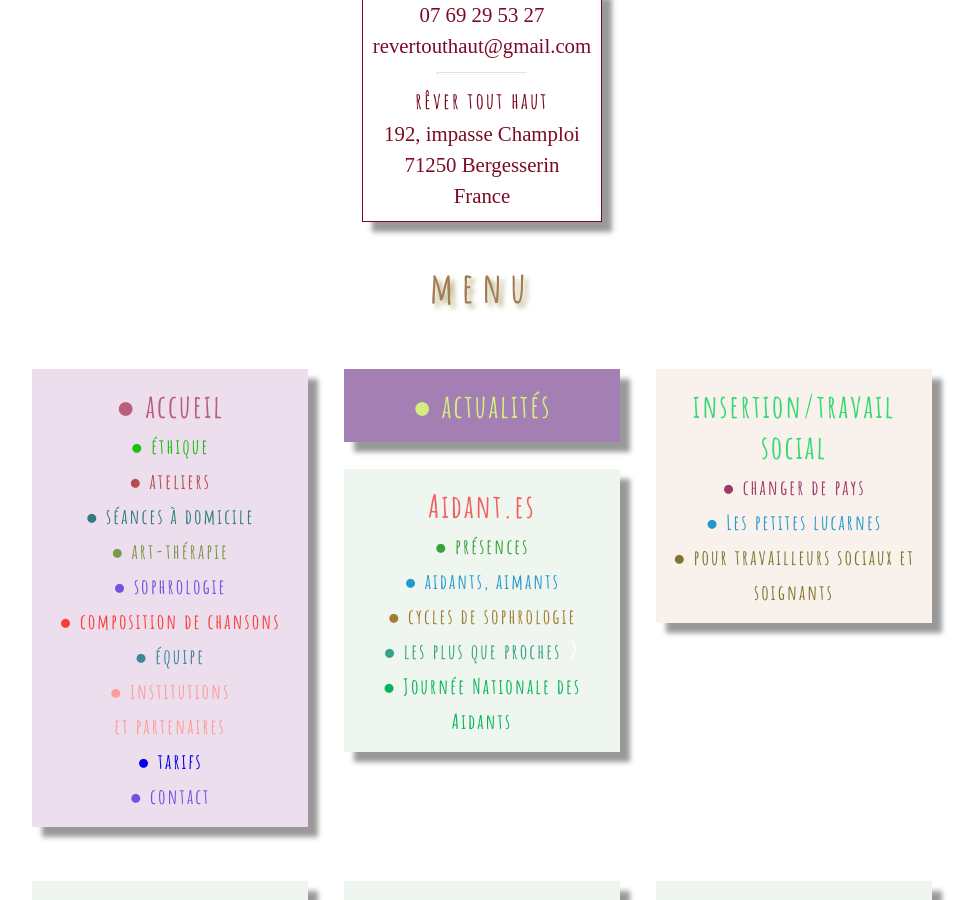
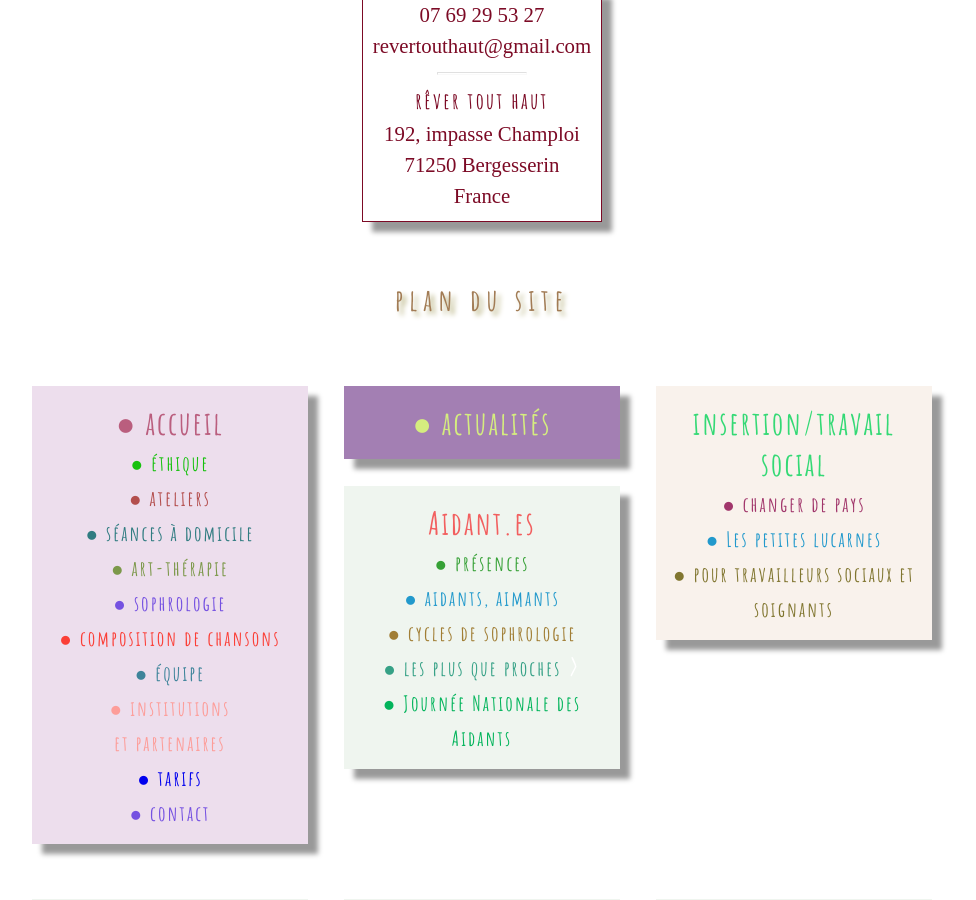
Before and after one commit to leshnik/revertouthaut, a Jekyll site: the page built from index.html, in a window 1280 px wide and 900 px high, scrolled down 2654 px. Shown: the whole window, without its empty margins (158-1134 px from the left). Built offline with Jekyll 4.4.1, drawn with Linux system fonts in a browser that asks for light colours.

Commit message:
change h1 menu to h2 plan du site

```diff
--- a/_includes/NavListCards.html
+++ b/_includes/NavListCards.html
@@ -1,4 +1,4 @@
-<h1>menu</h1>
+<h2>plan du site</h2>
 <div id="siteMap" class="space-around--wrap">
   <div>
     <p
@@ -7,33 +7,33 @@
     >
       <a class="nav-list-heading" style="color: hsl(339.5, 40%, 55%)" href="/"
         >●&nbsp;accueil</a
-      ><br />
-      <a style="color: hsl(116.8, 86.7%, 40.6%)"" href="/ethique">●&nbsp;éthique</a><br />
+      ><br>
+      <a style="color: hsl(116.8, 86.7%, 40.6%)"" href="/ethique">●&nbsp;éthique</a><br>
       <a style="color: hsl(1, 40%, 50%)"
         href="/ateliers"
         >●&nbsp;ateliers</a
-      ><br />
+      ><br>
 
       <a style="color: hsl(183.7, 45.6%, 34.7%)" href="/seances-a-domicile"
         >●&nbsp;séances à domicile</a
-      ><br />
+      ><br>
 
       <a style="color: #7c984a" href="/art-therapie">●&nbsp;art-thérapie</a
-      ><br />
-      <a style="color: #7551e1" href="/sophrologie">●&nbsp;sophrologie</a><br />
+      ><br>
+      <a style="color: #7551e1" href="/sophrologie">●&nbsp;sophrologie</a><br>
 
       <a style="color: hsl(2.4, 96%, 60%)" href="/composition-de-chansons">●&nbsp;composition de chansons</a>
 
-      <a style="color: #3e849a" href="/equipe">●&nbsp;équipe</a><br />
+      <a style="color: #3e849a" href="/equipe">●&nbsp;équipe</a><br>
       <a
         style="color: hsl(2.4, 96.2%, 79.6%)"
         href="/institutions-et-partenaires"
-        >●&nbsp;institutions<br />et partenaires</a
-      ><br />
+        >●&nbsp;institutions<br>et partenaires</a
+      ><br>
 
-      <a style="color: hsl()" href="/nos-tarifs">●&nbsp;tarifs</a><br />
+      <a style="color: hsl()" href="/nos-tarifs">●&nbsp;tarifs</a><br>
 
-      <a style="color: #7551e1" href="/contact">●&nbsp;contact</a><br />
+      <a style="color: #7551e1" href="/contact">●&nbsp;contact</a><br>
 
       <!-- <a style="color: hsl()" href="/accueil-version-2019">●&nbsp;accueil 2019</a> -->
     </p>
@@ -52,15 +52,15 @@
     >
       <a class="nav-list-heading" style="color: #f25f5f" href="#"
         >Aidant.es</a
-      ><br />
+      ><br>
       <a style="color: hsl(120,50%,42%)" href="/présences">●&nbsp;présences</a><br/>
       <a style="color: #29c" href="/aidants-aimants">●&nbsp;aidants, aimants</a
-        ><br />
-        <a style="color: hsl(40.6,50.5%,42%)" href="/cycles-de-sophrologie">●&nbsp;cycles de sophrologie </a><br />
+        ><br>
+        <a style="color: hsl(40.6,50.5%,42%)" href="/cycles-de-sophrologie">●&nbsp;cycles de sophrologie </a><br>
       <a style="color: hsl(165, 50%, 42%)" href="/les-plus-que-proches"
         >●&nbsp;les plus que proches</a
       >
-      ><br />
+      ><br>
       <a style="color: #02b45b" href="/journee-nationale-des-aidants"
         >●&nbsp;Journée Nationale des Aidants</a
       >
@@ -76,18 +76,18 @@
         class="nav-list-heading"
         style="color: hsl(143.6, 68.5%, 52.7%)"
         >insertion/travail social</a
-      ><br />
+      ><br>
       <a style="color: hsl(330, 50%, 42%)" href="/changer-de-pays"
         >●&nbsp;changer de pays</a
-      ><br />
+      ><br>
       <a style="color: #29c" href="/les-petites-lucarnes"
         >●&nbsp;Les petites lucarnes</a
-      ><br />
+      ><br>
       <a
         style="color: hsl(52, 45.6%, 34.7%)"
         href="/pour-travailleurs-sociaux-et-soignants"
         >●&nbsp;pour travailleurs sociaux et soignants</a
-      ><br />
+      ><br>
     </p>
 
   </div>
@@ -98,7 +98,7 @@
       style="background-color: hsl(120, 25.1%, 94.9%); width: 28ch"
     >
       <a class="nav-list-heading" style="color: #f25f5f">Parentalité</a
-      ><br />
+      ><br>
       <a style="color: hsl(213, 50%, 42%)" href="/bebes-chantes"
       >●&nbsp;Bébés chantés</a><br>
       <a style="color: hsl(120,50%,42%)" href="/liens-familiaux">●&nbsp;liens familiaux défaits, renoués</a><br>
@@ -112,15 +112,15 @@
       style="background-color: hsl(120, 25.1%, 94.9%); width: 28ch"
     >
       <a class="nav-list-heading" style="color: #f25f5f">Seniors</a
-      ><br />
+      ><br>
       <a style="color: rgb(181, 136, 136)" href="/histoire-de-mes-ressemblances"
         >●&nbsp;Histoire de mes ressemblances</a
-      ><br />
+      ><br>
       <a style="color:hsl(330, 50%, 42%)" href="veillees-du-matin">●&nbsp;veillées du matin</a></br>
       <a style="color:hsl(200, 50%, 42%)" href="/4-fois-20-ans">●&nbsp;4 fois 20 ans</a></br>
       <a style="color: hsl(40.6, 50.5%, 42%)" href="/cycles-de-sophrologie"
         >●&nbsp;sophrologie</a
-      ><br />
+      ><br>
     </p>
   </div>
   <div>
@@ -129,12 +129,12 @@
       style="background-color: hsl(120, 25.1%, 94.9%); width: 28ch"
     >
       <a class="nav-list-heading" style="color: #f25f5f">Handicap/Inclusion</a
-      ><br />
+      ><br>
       <a style="color: hsl(300, 50%, 42%)" href="/de-l-air">●&nbsp;de l'air !</a
-        ><br />
+        ><br>
         <a style="color: hsl(240, 50%, 42%)" href="/reapprendre-a-aimer"
         >●&nbsp;réapprendre à aimer</a
-      ><br />
+      ><br>
       <a style="color: hsl(230,50%,42%)" href="/je-veux-vivre">●&nbsp;je veux vivre</a><br>
       <a style="color:hsl(213, 50%, 42%)" href="/chez-soi">●&nbsp;chez soi</a>
     </p>
@@ -147,19 +147,19 @@
     >
       <a class="nav-list-heading" style="color: #f4cbcb" href="/spectacles"
         >●&nbsp;Spectacles</a
-      ><br />
+      ><br>
       <a style="color: darkorange" href="/bercer-l-enfant-manquant"
         >●&nbsp;Bercer&nbsp;l'enfant&nbsp;manquant</a
-      ><br />
+      ><br>
       <a style="color: rgb(213, 237, 127)" href="/parent-solo-et-ses-marmots"
         >●&nbsp;Parent solo et ses marmots</a
-      ><br />
+      ><br>
       <a style="color: #990099" href="/lpqp-lecture-musicale"
         >●&nbsp;Les plus que proches</a
-      ><br />
+      ><br>
       <a style="color: rgb(140, 221, 255)" href="l-hibernance-des-betes"
         >●&nbsp;L'hibernance&nbsp;des&nbsp;bêtes&nbsp;</a
-      ><br />
+      ><br>
       <a style="color: #f59292" href="les-etres-humaines"
         >●&nbsp;Les&nbsp;Étres&nbsp;Humaines&nbsp;</a
       >
@@ -171,10 +171,10 @@
       style="background-color: hsl(183.7, 45.6%, 64.7%); width: 28ch"
     >
       <a class="nav-list-heading" style="color: hsl(183.7, 35.6%, 24.7%)">films</a
-      ><br />
+      ><br>
       <a style="color: hsl(183.7, 30%, 24.7%)" href="/les-mains-nues"
         >●&nbsp;les mains nues</a
-      ><br />
+      ><br>
       <a style="color: hsl(178, 25%, 20%)" href="/des-souvenirs-bien-accroches"
         >●&nbsp;des souvenirs bien accrochés</a
       ><br>
```
